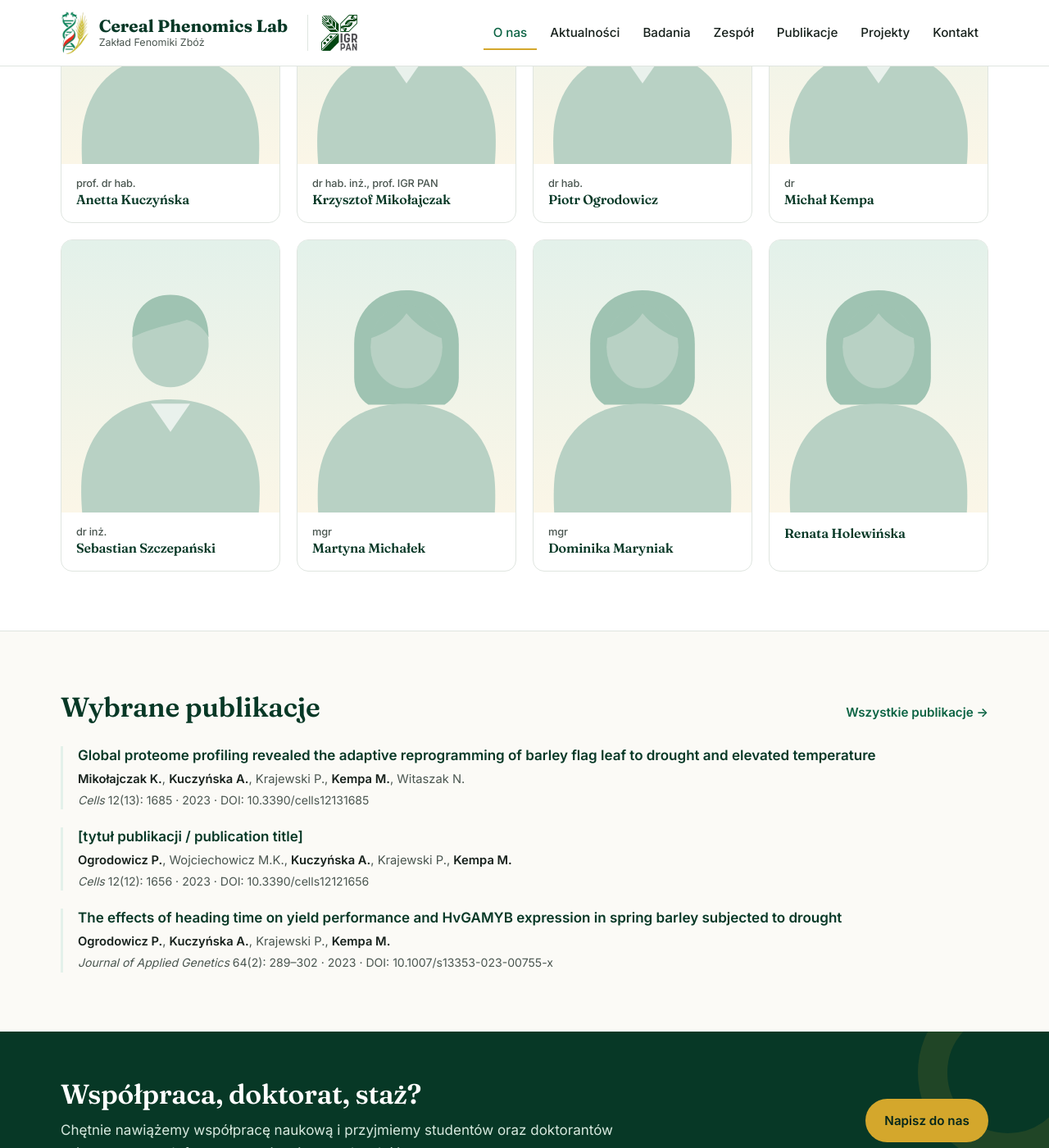
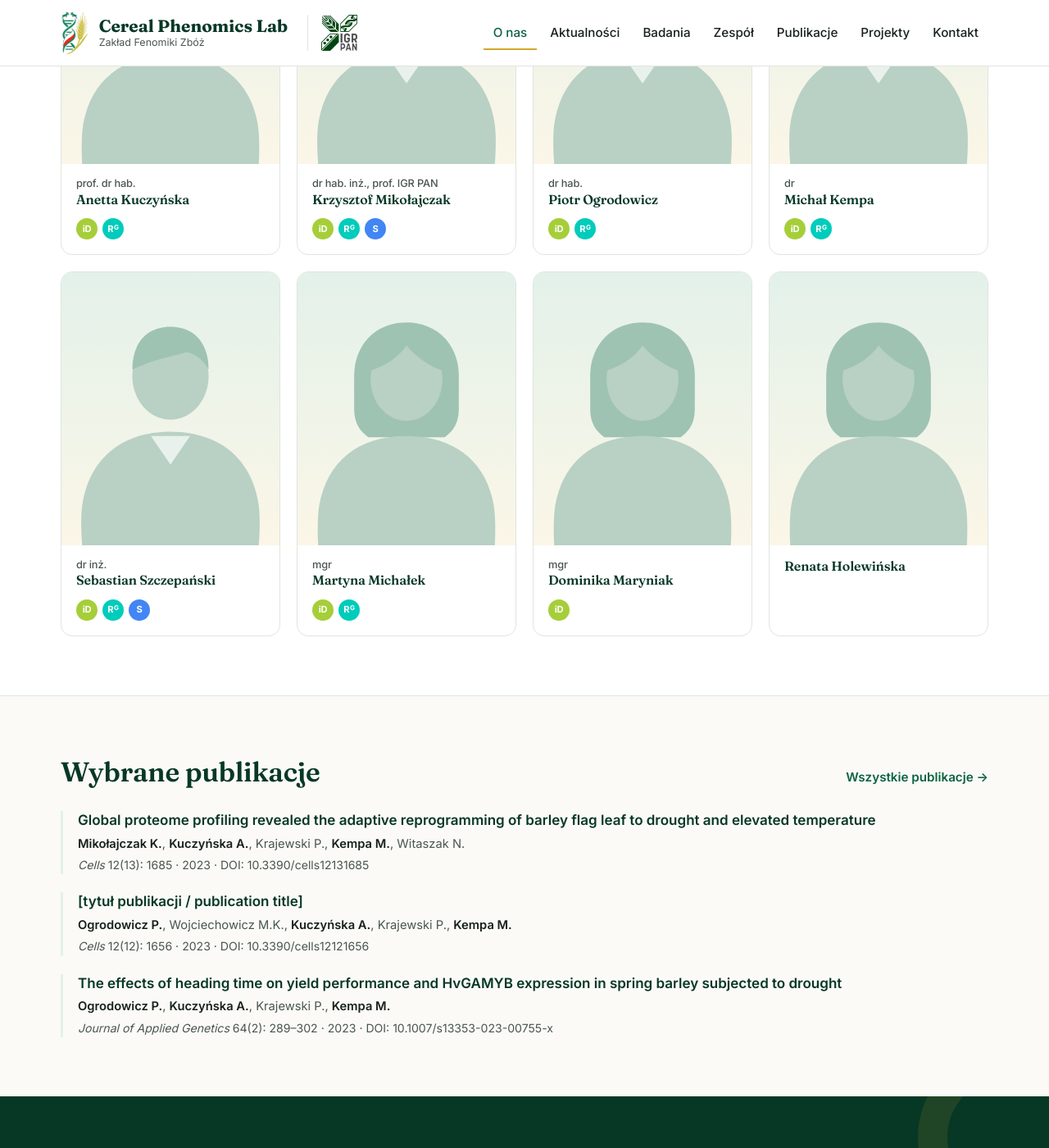
Before and after one commit to cerealphenomicslab/phenomics, a Jekyll site: the page built from index.html, in a window 1280 px wide and 1400 px high, scrolled down 2879 px. Shown: the whole window at 82% size. Built offline with Jekyll 4.4.1, drawn with Linux system fonts in a browser that asks for light colours.

Commit message:
Round ORCID/RG/Scholar icons on compact team cards
Co-Authored-By: Claude Opus 5.5 <noreply@anthropic.com>
Claude-Session: https://claude.ai/code/session_01BpixLG9RwF8mf4iQRuxkXw

```diff
--- a/_includes/team-grid.html
+++ b/_includes/team-grid.html
@@ -15,6 +15,13 @@
     </div>
     <div class="person__body">
       <h3 class="person__name">{% if p.degree != "" %}<span class="person__degree">{{ p.degree }}</span> {% endif %}{{ p.name }}</h3>
+      {%- if include.compact and (p.orcid != "" or p.researchgate != "" or p.scholar != "") %}
+      <ul class="person__icons">
+        {%- if p.orcid and p.orcid != "" %}<li><a class="ico ico--orcid" href="https://orcid.org/{{ p.orcid }}" target="_blank" rel="noopener" title="ORCID" aria-label="ORCID – {{ p.name }}">iD</a></li>{% endif %}
+        {%- if p.researchgate and p.researchgate != "" %}<li><a class="ico ico--rg" href="{{ p.researchgate }}" target="_blank" rel="noopener" title="ResearchGate" aria-label="ResearchGate – {{ p.name }}">R<sup>G</sup></a></li>{% endif %}
+        {%- if p.scholar and p.scholar != "" %}<li><a class="ico ico--gs" href="{{ p.scholar }}" target="_blank" rel="noopener" title="Google Scholar" aria-label="Google Scholar – {{ p.name }}">S</a></li>{% endif %}
+      </ul>
+      {%- endif %}
       {%- unless include.compact %}
       {%- if p.email and p.email != "" %}<p class="person__email"><a href="mailto:{{ p.email }}">{{ p.email }}</a></p>{% endif %}
       {%- if p.orcid != "" or p.researchgate != "" or p.scholar != "" %}
--- a/assets/css/main.css
+++ b/assets/css/main.css
@@ -201,6 +201,13 @@ address { font-style: normal; }
 .person__name { font-size: 1.12rem; margin: 0; }
 .team-grid--compact .person__name { font-size: 1rem; }
 .person__degree { display: block; font-family: var(--font-body); font-size: .8rem; font-weight: 500; color: var(--ink-soft); margin-bottom: 2px; }
+.person__icons { list-style: none; display: flex; gap: 6px; margin-top: 10px; }
+.ico { display: inline-flex; align-items: center; justify-content: center; width: 26px; height: 26px; border-radius: 50%; color: #fff; text-decoration: none; font: 700 .7rem/1 var(--font-body); letter-spacing: -.02em; transition: transform .15s, filter .15s; }
+.ico sup { font-size: .5rem; position: relative; top: -.32em; margin-left: .5px; }
+.ico:hover { color: #fff; transform: translateY(-1px); filter: brightness(1.1); }
+.ico--orcid { background: #a6ce39; }
+.ico--rg { background: #00ccbb; }
+.ico--gs { background: #4285f4; }
 .person__email { margin: 8px 0 0; font-size: .88rem; word-break: break-all; }
 .person__profiles { list-style: none; display: flex; flex-wrap: wrap; gap: 6px; margin-top: 12px; }
 .prof { display: inline-block; font: 600 .74rem/1 var(--font-body); padding: 6px 9px; border-radius: 6px; text-decoration: none; border: 1px solid currentColor; }
```
